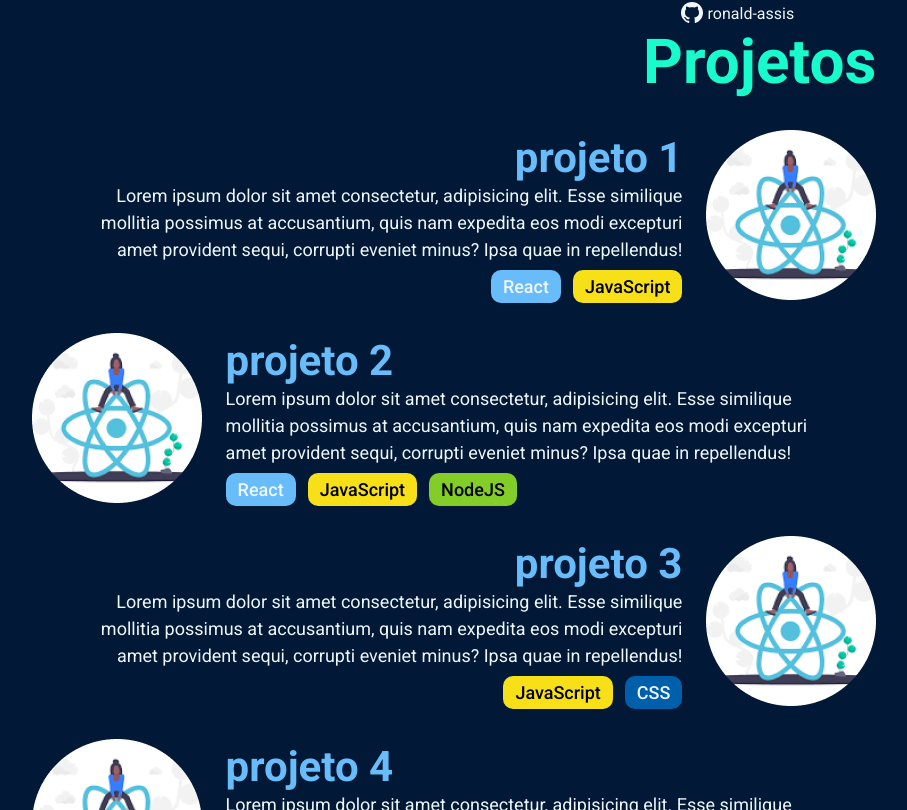
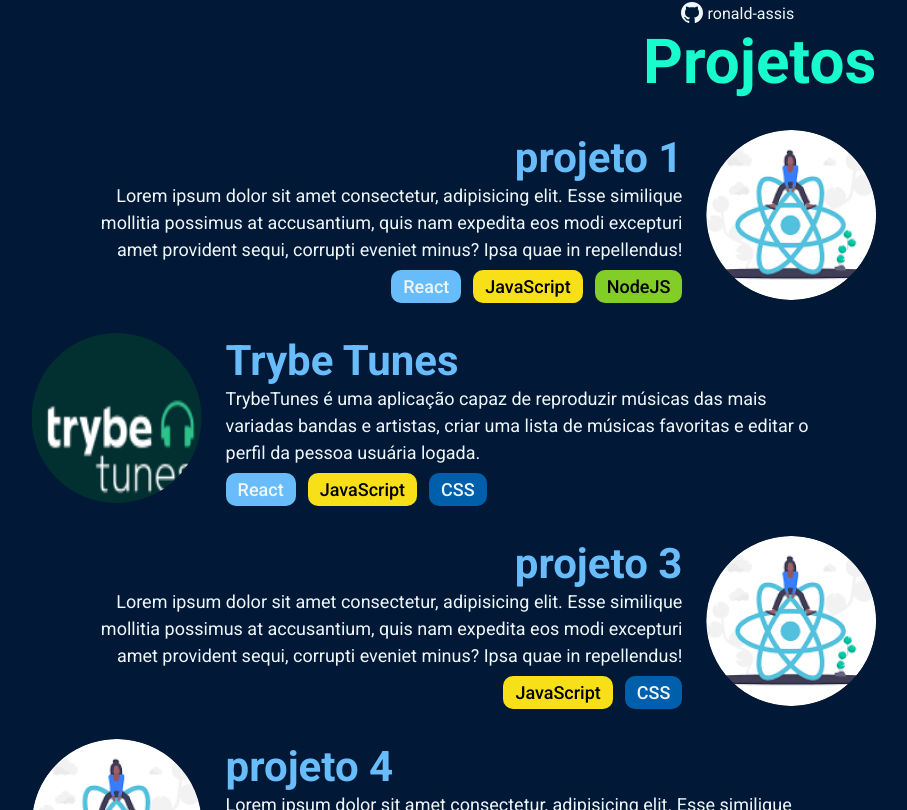
Before and after one commit to ronald-assis/Portfolio, a React (Create React App) app: page / in a window 1280 px wide. Shown: the part 830-1640 px from the top of the page, without its empty margins (186-1093 px from the left). Built offline with nearby package versions, Linux system fonts and the light colour scheme.

Commit message:
adding TrybeTunes project info

```diff
--- a/src/components/Projects/index.js
+++ b/src/components/Projects/index.js
@@ -8,7 +8,7 @@
       <h1>Projetos</h1>
       {projects.map((project, index) => (
         <div
-          className={`${index % 2 === 0 ? "right" : "left"} project`}
+          className={`${index % 2 === 0 ? "right" : "left"} project project-${index + 1}`}
           key={project.title}
         >
           <div className="info-of-project">
--- a/src/components/Projects/projects.css
+++ b/src/components/Projects/projects.css
@@ -14,6 +14,12 @@
   align-items: center;
   justify-content: end;
   margin-bottom: 33px;
+}
+
+.projects img {
+  clip-path: circle(50% at 50% 50%);
+  width: 170px;
+  height: 170px;
 }
 
 .projects .project .info-of-project {
@@ -44,6 +50,10 @@
 .projects .left img {
   margin-right: 24px;
   order: 0;
+}
+
+.projects .project-2 img {
+  background-color: #023031;
 }
 
 .projects .project .info-of-project p {
--- a/src/projectsInformations.js
+++ b/src/projectsInformations.js
@@ -1,17 +1,18 @@
 import maskGroup from "./components/images/mask_group.png";
+import trybeTunesImg from './components/images/trybeTunes.png';
 
 const projects = [
   {
     title: "projeto 1",
     info: "Lorem ipsum dolor sit amet consectetur, adipisicing elit. Esse similique mollitia possimus at accusantium, quis nam expedita eos modi excepturi amet provident sequi, corrupti eveniet minus? Ipsa quae in repellendus!",
     image: maskGroup,
-    languages: ["React", "JavaScript"],
+    languages: ["React", "JavaScript", "NodeJS"],
   },
   {
-    title: "projeto 2",
-    info: "Lorem ipsum dolor sit amet consectetur, adipisicing elit. Esse similique mollitia possimus at accusantium, quis nam expedita eos modi excepturi amet provident sequi, corrupti eveniet minus? Ipsa quae in repellendus!",
-    image: maskGroup,
-    languages: ["React", "JavaScript", "NodeJS"],
+    title: "Trybe Tunes",
+    info: " TrybeTunes é uma aplicação capaz de reproduzir músicas das mais variadas bandas e artistas, criar uma lista de músicas favoritas e editar o perfil da pessoa usuária logada.",
+    image: trybeTunesImg,
+    languages: ["React", "JavaScript", "CSS"],
   },
   {
     title: "projeto 3",
```
Also changed, not shown: src/components/images/trybeTunes.png (added).
